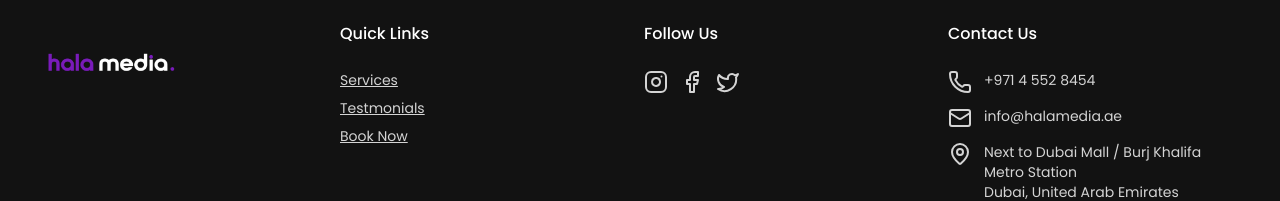
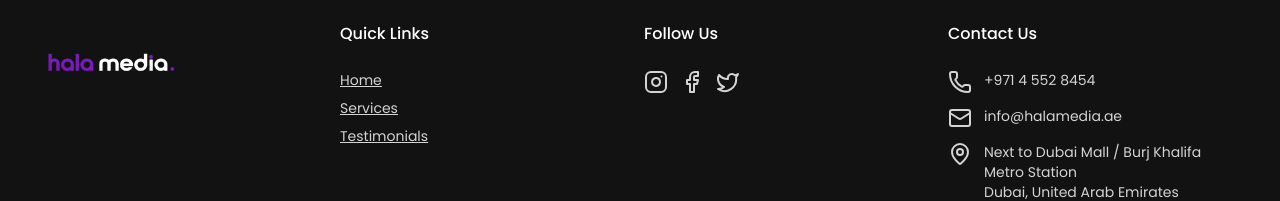
Before and after one commit to mujeebrahmanik/Hala-media, a React (Vite) app: page / in a window 1280 px wide. Shown: the part 3045-3246 px from the top of the page. Built offline with nearby package versions, Linux system fonts and the light colour scheme.

Commit message:
Ui Changes

```diff
--- a/index.html
+++ b/index.html
@@ -2,7 +2,8 @@
 <html lang="en">
   <head>
     <meta charset="UTF-8" />
-    <link rel="icon" type="image/svg+xml" href="/vite.svg" />
+    <link rel="icon" type="image/x-icon" href="https://halamedia.ae/frontend/assets/images/fav.jpg">
+    <link rel="icon" type="image/png" href="https://halamedia.ae/frontend/assets/images/fav.jpg">
     <meta name="viewport" content="width=device-width, initial-scale=1.0" />
 
     <script async src="https://www.googletagmanager.com/gtag/js?id=G-EWZ1Z73F24"></script>
@@ -26,10 +27,9 @@
       fbq('init', '2269988823065142');
       fbq('track', 'PageView');
     </script>
-    <noscript>
-      <img height="1" width="1" style="display:none"
-          src="https://www.facebook.com/tr?id=2269988823065142&ev=PageView&noscript=1"/>
-    </noscript>
+
+      <img height="1" width="1" style="display:none" src="https://www.facebook.com/tr?id=2269988823065142&ev=PageView&noscript=1"/>
+
 
     <title>halamedia</title>
   </head>
--- a/src/components/Footer.jsx
+++ b/src/components/Footer.jsx
@@ -1,6 +1,8 @@
 import React from 'react'
 import logo from '../assets/HM-Dots_white.png'
 import { Phone,Mail,MapPin,Instagram,Facebook,Twitter } from 'lucide-react'
+import { Link } from "react-scroll";
+
 
 const Footer = () => {
   return (
@@ -12,9 +14,9 @@ const Footer = () => {
         <div className="flex flex-col gap-6">
             <h6 className='font-medium'>Quick Links</h6>
             <ul className='text-sm text-neutral-300 space-y-2'>
-                <li className='underline'>Services</li>
-                <li className='underline'>Testmonials</li>
-                <li className='underline'>Book Now</li>
+                <li className='underline'><Link to='home' smooth={true} duration={500} className='cursor-pointer'>Home</Link></li>
+                <li className='underline'><Link to='services' smooth={true} duration={500} className='cursor-pointer'>Services</Link></li>
+                <li className='underline'><Link to='testimonials' smooth={true} duration={500} className='cursor-pointer'>Testimonials</Link></li>
             </ul>
         </div>
 
--- a/src/components/Navbar.jsx
+++ b/src/components/Navbar.jsx
@@ -19,9 +19,9 @@ const Navbar = () => {
                     </div>
 
                     <ul className='hidden lg:flex ml-14 space-x-12'>
-                        <li><Link to='home' smooth={true} duration={500} className='cursor-pointer'>Home</Link></li>
-                        <li><Link to='services' smooth={true} duration={500} className='cursor-pointer'>Services</Link></li>
-                        <li><Link to='testimonials' smooth={true} duration={500} className='cursor-pointer'>Testmonials</Link></li>
+                        <li><Link to='home' smooth={true} duration={500} className='cursor-pointer hover:font-bold hover:text-[#791BBA]'>Home</Link></li>
+                        <li><Link to='services' smooth={true} duration={500} className='cursor-pointer hover:font-bold hover:text-[#791BBA]'>Services</Link></li>
+                        <li><Link to='testimonials' smooth={true} duration={500} className='cursor-pointer hover:font-bold hover:text-[#791BBA]'>Testmonials</Link></li>
                     </ul>
 
                     <div className="hidden lg:flex justify-center items-center">
@@ -38,14 +38,13 @@ const Navbar = () => {
                 {drawerOpen &&
                     <div className="fixed right-0 z-20 bg-neutral-900 w-full p-12 flex flex-col justify-center items-center lg:hidden gap-3">
                         <ul className='flex flex-col gap-3'>
-                            <li><a href="about">About</a></li>
-                            <li><a href="">Services</a></li>
-                            <li><a href="">Testmonials</a></li>
-                            <li><a href="">Book Call</a></li>
+                        <li><Link to='home' smooth={true} duration={500} className='cursor-pointer hover:font-bold hover:text-[#791BBA]'>Home</Link></li>
+                        <li><Link to='services' smooth={true} duration={500} className='cursor-pointer hover:font-bold hover:text-[#791BBA]'>Services</Link></li>
+                        <li><Link to='testimonials' smooth={true} duration={500} className='cursor-pointer hover:font-bold hover:text-[#791BBA]'>Testmonials</Link></li>
                         </ul>
 
                         <div className="flex justify-center items-center">
-                            <a href="" className='bg-gradient-to-r from-[#791BBA] to-blue-500 py-2 px-3 rounded-md'>Contact</a>
+                            <Link  to='contact' smooth={true} duration={500} className='bg-gradient-to-r from-[#791BBA] to-blue-500 py-2 px-3 rounded-md cursor-pointer'>Contact</Link>
                         </div>
                     </div>
                 }
```
